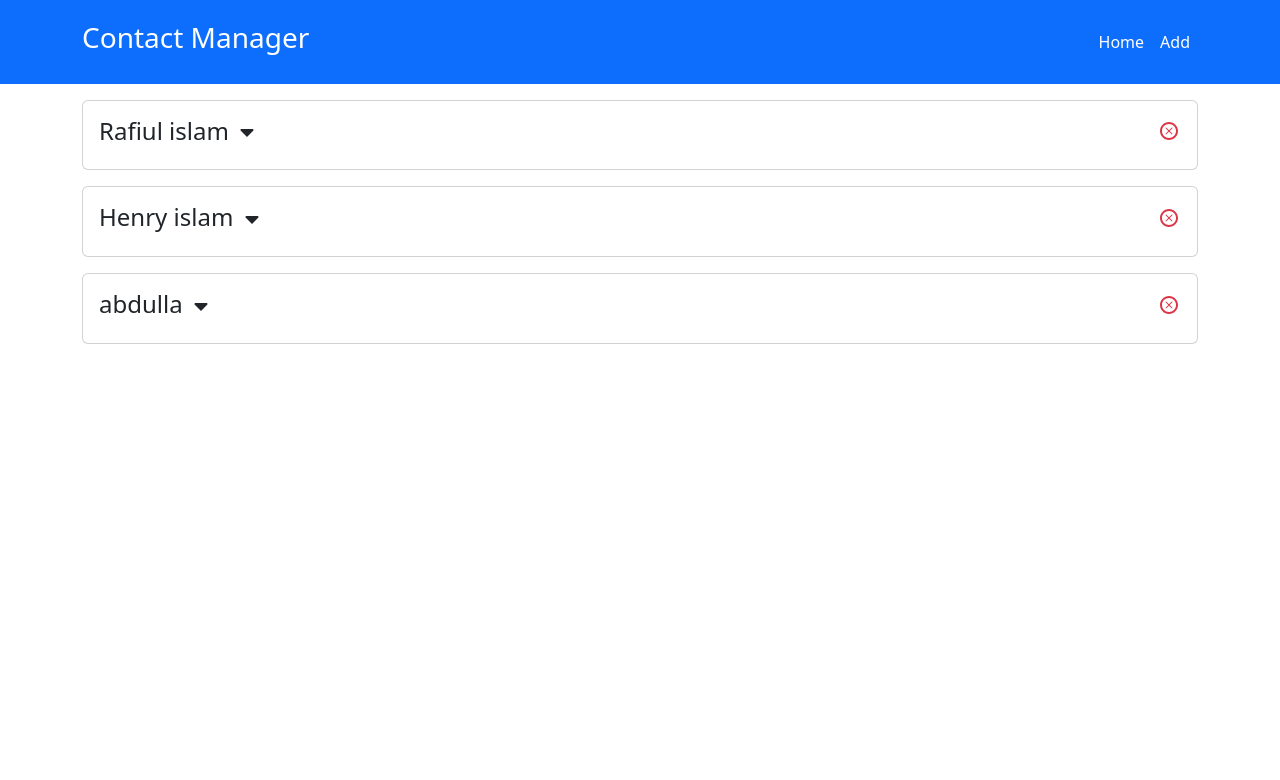
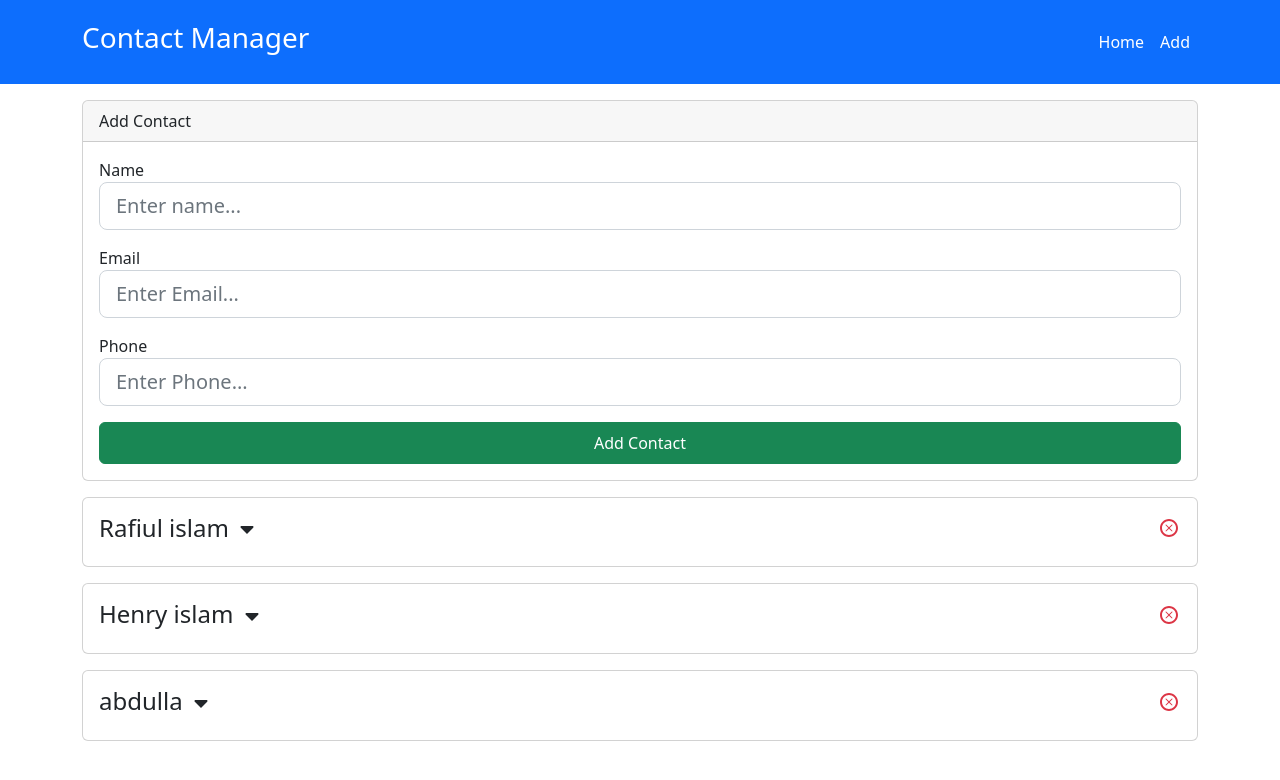
Before and after one commit to Rafiul29/contact-manager, a React (Create React App) app: page / in a window 1280 px wide. Shown: the top 780 px of the page. Built offline with nearby package versions, Linux system fonts and the light colour scheme.

Commit message:
new contact added with reducers

```diff
--- a/package.json
+++ b/package.json
@@ -7,10 +7,12 @@
     "@testing-library/react": "^13.4.0",
     "@testing-library/user-event": "^13.5.0",
     "bootstrap": "^5.2.3",
+    "classnames": "^2.3.2",
     "react": "^18.2.0",
     "react-dom": "^18.2.0",
     "react-icons": "^4.8.0",
     "react-scripts": "5.0.1",
+    "uuid": "^9.0.0",
     "web-vitals": "^2.1.4"
   },
   "scripts": {
--- a/src/App.js
+++ b/src/App.js
@@ -1,10 +1,12 @@
 import React, { Component } from "react";
 import "bootstrap/dist/css/bootstrap.min.css";
-import Header from "./components/Header";
-import Contacts from "./components/Contacts";
+import Header from "./components/layout/Header";
+import Contacts from "./components/contacts/Contacts";
 import { Provider } from "./components/context";
+import AddContact from "./components/contacts/AddContact";
 
 class App extends Component {
+
   render() {
     return (
       <Provider>
@@ -12,7 +14,8 @@ class App extends Component {
       <div>
         <Header branding="Contact Manager" />
         <div className="container">
-          <Contacts />
+          <AddContact/>
+          <Contacts/>
         </div>
       </div>
       </Provider>
--- /dev/null
+++ b/src/components/contacts/AddContact.js
@@ -0,0 +1,113 @@
+import React, { Component } from "react";
+import { Consumer } from "../context";
+import { v4 as uuidv4 } from "uuid";
+import TextInputGroup from "../layout/TextInputGroup";
+class AddContact extends Component {
+  state = {
+    name: "",
+    email: "",
+    phone: "",
+    errors:{}
+  };
+
+  //onchnage method reusable
+  onChange = (e) => this.setState({ [e.target.name]: e.target.value });
+
+  handleSubmit = (dispatch, e) => {
+    e.preventDefault();
+
+    const { name, email, phone } = this.state;
+
+    //check error
+    if(name===""){
+      this.setState({errors:{name:"Name is required"}})
+      return
+    }
+    if(email===""){
+      this.setState({errors:{email:"Email is required"}})
+      return
+    }
+    if(phone===""){
+      this.setState({errors:{phone:"Phone is required"}})
+      return
+    }
+
+    const newContact = {
+      id: uuidv4(),
+      name,
+      email,
+      phone,
+
+    };
+    dispatch({
+      type: "ADD_CONTACT",
+      payload: newContact,
+    });
+
+    //clear state
+    this.setState({
+      name: "",
+      email: "",
+      phone: "",
+      errors:{}
+    });
+  };
+
+  render() {
+    const { name, email, phone ,errors} = this.state;
+    return (
+      <Consumer>
+        {(value) => {
+          const { dispatch } = value;
+          return (
+            <div className="card mb-3">
+              <div className="card-header">Add Contact</div>
+              <div className="card-body">
+                <form
+                  className="d-flex flex-column gap-3"
+                  onSubmit={this.handleSubmit.bind(this, dispatch)}
+                >
+                  <TextInputGroup
+                    type="text"
+                    name="name"
+                    label="Name"
+                    value={name}
+                    placeholder={"Enter name..."}
+                    onChange={this.onChange}
+                    error={errors.name}
+                  />
+                    <TextInputGroup
+                    type="email"
+                    name="email"
+                    label="Email"
+                    value={email}
+                    placeholder={"Enter Email..."}
+                    onChange={this.onChange}
+                    error={errors.email}
+                  />
+                   <TextInputGroup
+                    type="text"
+                    name="phone"
+                    label="Phone"
+                    value={phone}
+                    placeholder={"Enter Phone..."}
+                    onChange={this.onChange}
+                    error={errors.phone}
+                  />
+
+                  <input
+                    type="submit"
+                    value="Add Contact"
+                    className="btn btn-success btn-block py-2"
+                  />
+                </form>
+              </div>
+            </div>
+          );
+        }}
+      </Consumer>
+    );
+  }
+}
+
+export default AddContact;
--- a/src/components/Contact.js
+++ b/src/components/contacts/Contact.js
@@ -5,7 +5,7 @@ import {
   TiArrowSortedUp,
   TiDeleteOutline,
 } from "react-icons/ti";
-import { Consumer } from "./context";
+import { Consumer } from "../context";
 
 class Contact extends Component {
   state = {
--- a/src/components/Contacts.js
+++ b/src/components/contacts/Contacts.js
@@ -1,6 +1,6 @@
 import React, { Component } from "react";
 import Contact from "./Contact";
-import { Consumer } from "./context";
+import { Consumer } from "../context";
 
 class Contacts extends Component {
   constructor() {
--- a/src/components/context.js
+++ b/src/components/context.js
@@ -11,11 +11,15 @@ const reducer = (state, action) => {
           (contact) => contact.id !== action.payload
         ),
       };
-      default:
-        return state;
+    case "ADD_CONTACT":
+      return {
+        ...state,
+        contacts: [action.payload, ...state.contacts],
+      };
+    default:
+      return state;
   }
 };
-
 
 export class Provider extends Component {
   state = {
@@ -39,9 +43,9 @@ export class Provider extends Component {
         phone: "122-453-321",
       },
     ],
-    dispatch:action=>{
-      this.setState(state=>reducer(state,action))
-    }
+    dispatch: (action) => {
+      this.setState((state) => reducer(state, action));
+    },
   };
 
   render() {
--- /dev/null
+++ b/src/components/layout/TextInputGroup.js
@@ -0,0 +1,36 @@
+import React from "react";
+import PropTypes from "prop-types";
+import classnames from "classnames";
+
+function TextInputGroup({ label, name, value, placeholder, type, onChange ,error}) {
+  return (
+    <div className="form-group">
+      <label htmlFor={name}>{label}</label>
+      <input
+        type={type}
+        name={name}
+        value={value}
+        className={classnames("form-control form-control-lg",{
+          'is-valid':error
+        })}
+        placeholder={placeholder}
+        onChange={onChange}
+      />
+     {error &&  <div className="invalid-feedback">{error}</div>}
+    </div>
+  );
+}
+
+TextInputGroup.propType={
+  name:PropTypes.string.isRequired,
+  placeholder:PropTypes.string.isRequired,
+  value:PropTypes.string.isRequired,
+  label:PropTypes.string.isRequired,
+  type:PropTypes.string.isRequired,
+  onChange:PropTypes.string.isRequired,
+  error:PropTypes.string
+}
+TextInputGroup.defaultProps={
+  type:'text'
+}
+export default TextInputGroup;
```
Also changed, not shown: src/components/layout/Header.js (renamed from src/components/Header.js), 1 other file (tests, documents, lock files or other folders).
